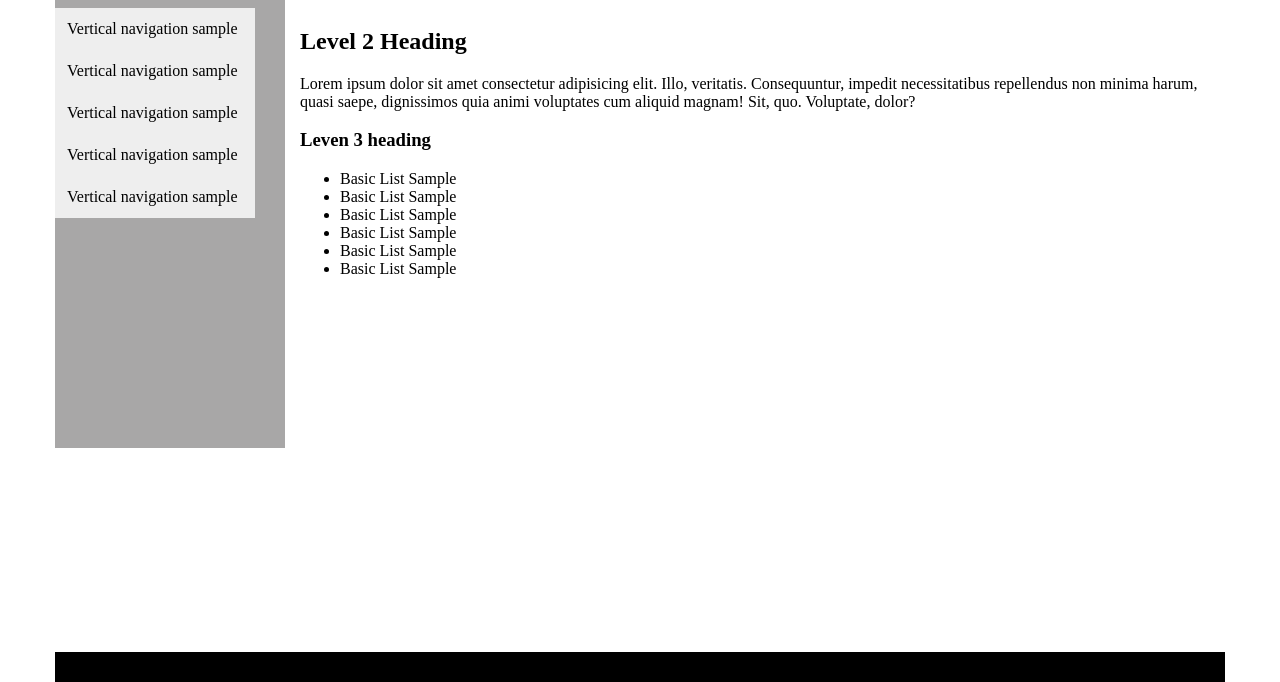
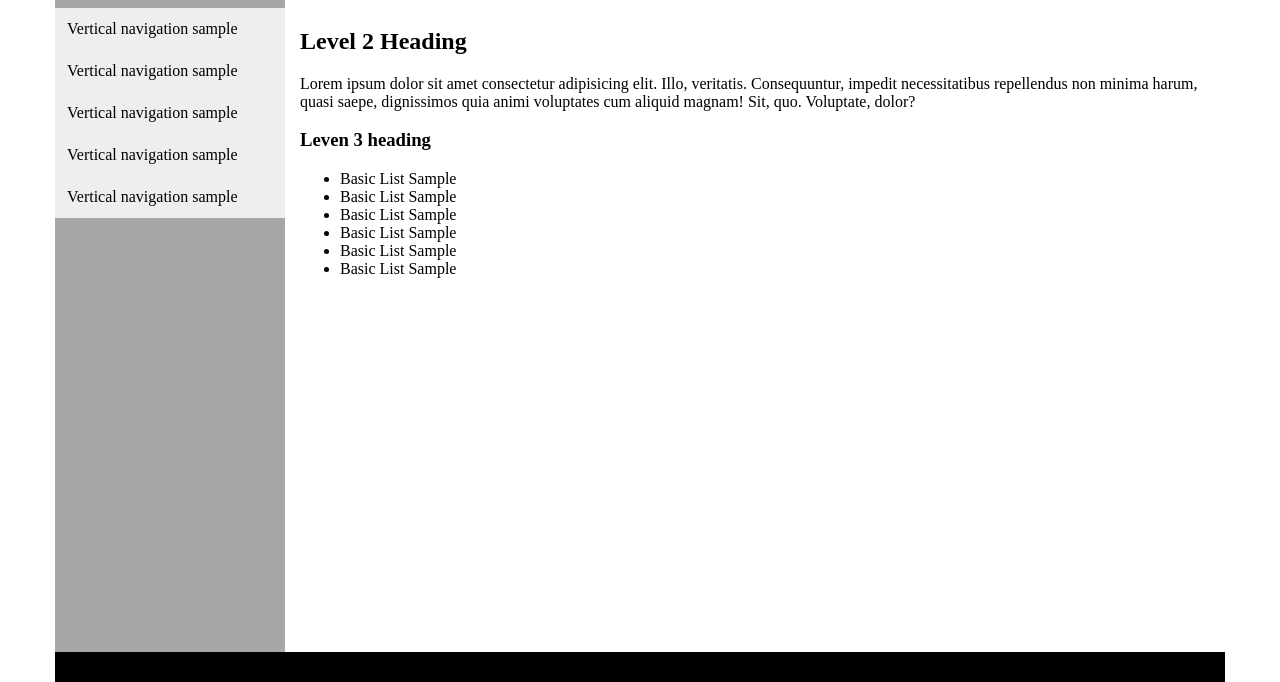
Before and after one commit to DarthVader94/LVL1, a plain HTML site: page index.html in a window 1280 px wide. Shown: the part 126-808 px from the top of the page. Drawn offline with Linux system fonts and the light colour scheme.

Commit message:
[Mentor update] Update left-hand navigation styles

```diff
--- a/css/style.css
+++ b/css/style.css
@@ -37,7 +37,6 @@ body {
 }
 
 .aside {
-   height: 450px;
    width: 230px;
    background-color: rgb(168, 167, 167);
 }
@@ -48,7 +47,6 @@ body {
 }
 
 .vertical-menu {
-   width: 200px;
    margin-top: 10px
 }
 
```
